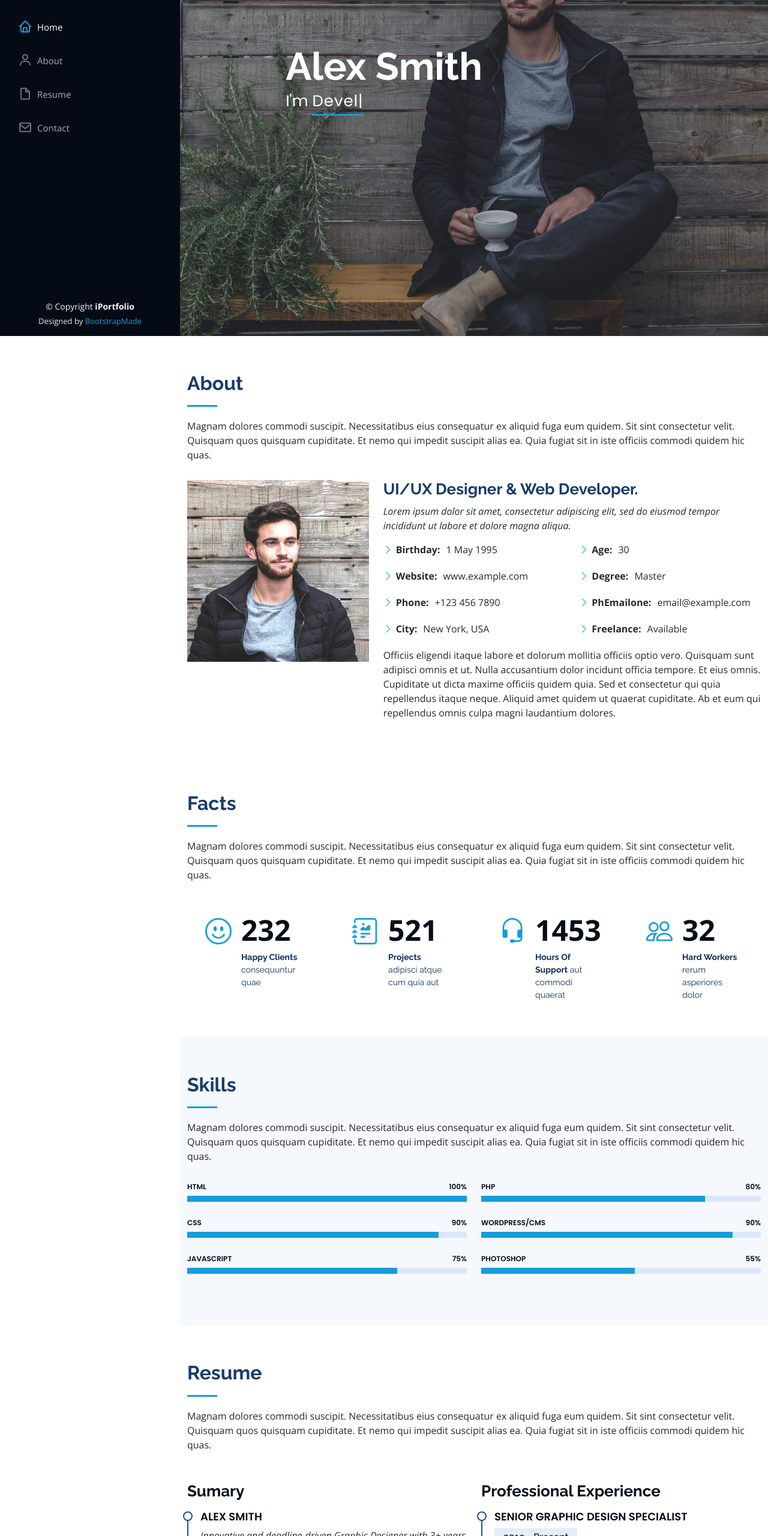
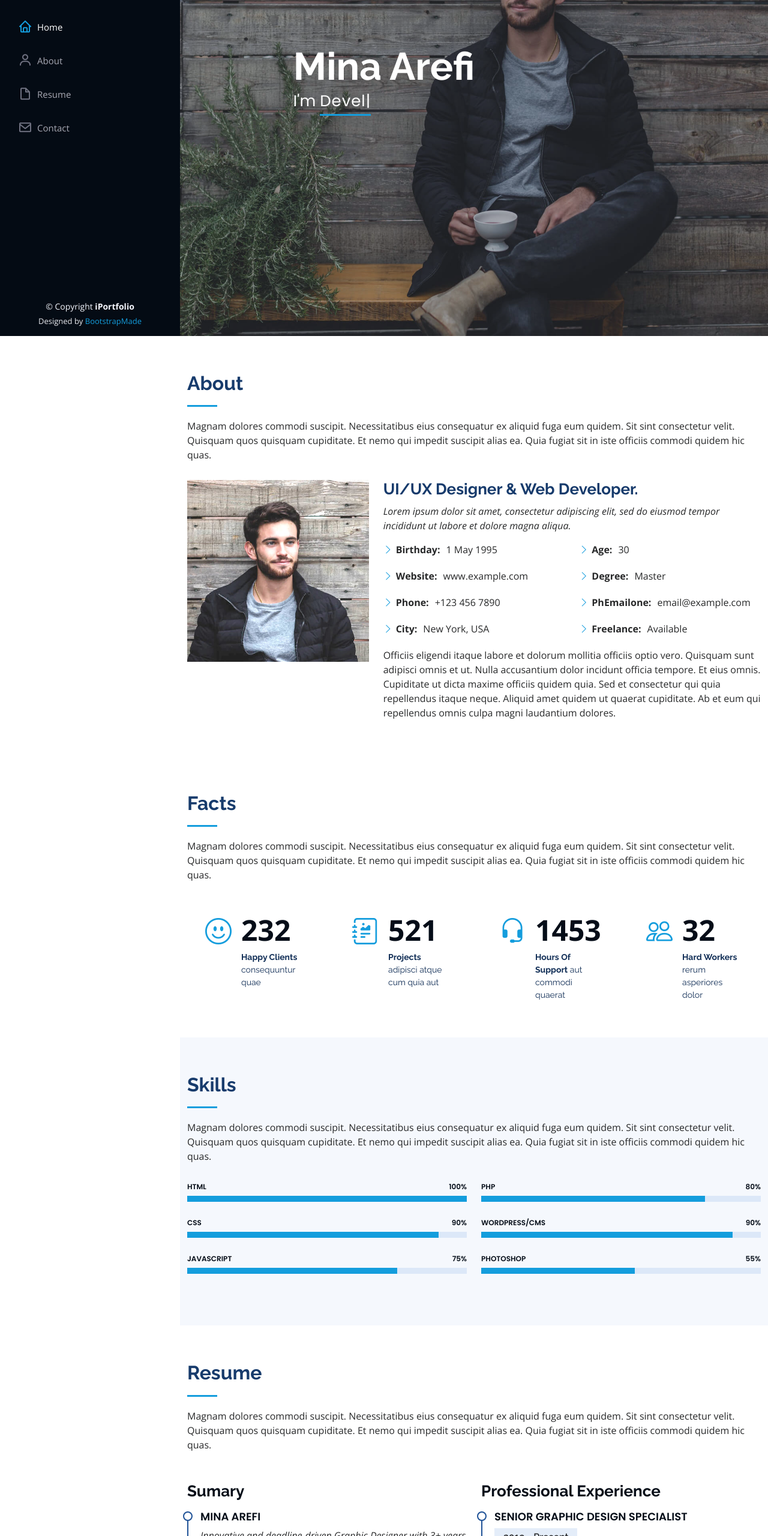
Before and after one commit to Minarfi/Minarfi.github.io, a plain HTML site: page index.html in a window 1280 px wide. Shown: the part 240-2800 px from the top of the page at 60% size. Drawn offline with nearby package versions, Linux system fonts and the light colour scheme.

Commit message:
Update index.html

```diff
--- a/index.html
+++ b/index.html
@@ -71,7 +71,7 @@
   <!-- ======= Hero Section ======= -->
   <section id="hero" class="d-flex flex-column justify-content-center align-items-center">
     <div class="hero-container" data-aos="fade-in">
-      <h1>Alex Smith</h1>
+      <h1>Mina Arefi</h1>
       <p>I'm <span class="typed" data-typed-items="Designer, Developer, Freelancer, Photographer"></span></p>
     </div>
   </section><!-- End Hero -->
@@ -252,7 +252,7 @@
           <div class="col-lg-6" data-aos="fade-up">
             <h3 class="resume-title">Sumary</h3>
             <div class="resume-item pb-0">
-              <h4>Alex Smith</h4>
+              <h4>Mina Arefi</h4>
               <p><em>Innovative and deadline-driven Graphic Designer with 3+ years of experience designing and developing user-centered digital/print marketing material from initial concept to final, polished deliverable.</em></p>
               <ul>
                 <li>Portland par 127,Orlando, FL</li>
```
